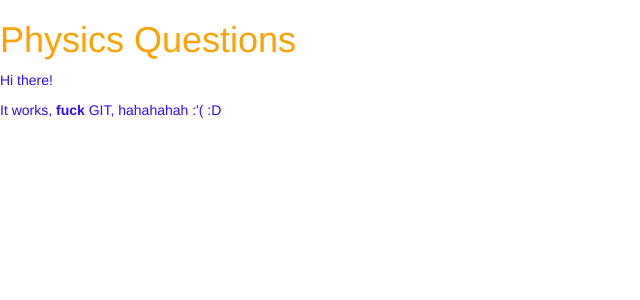
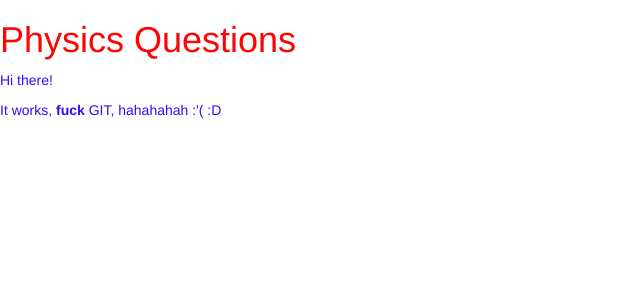
Before and after one commit to joerow/physicsquiz, a Django app: page / in a window 1280 px wide. Shown: the top 300 px of the page, without its empty margins (0-640 px from the left). Run offline with Django 3.2, Linux system fonts and the light colour scheme; data that the repository does not hold is empty; some libraries are stand-ins or nearby versions.

Commit message:
Edited the CSS

```diff
--- a/question/static/css/question.css
+++ b/question/static/css/question.css
@@ -1,7 +1,7 @@
 
 
 h1 a {
-  color: #FCA205;
+  color: rgb(252, 5, 5);
 }
 
 p {
```
Also changed, not shown: 1 other file.
